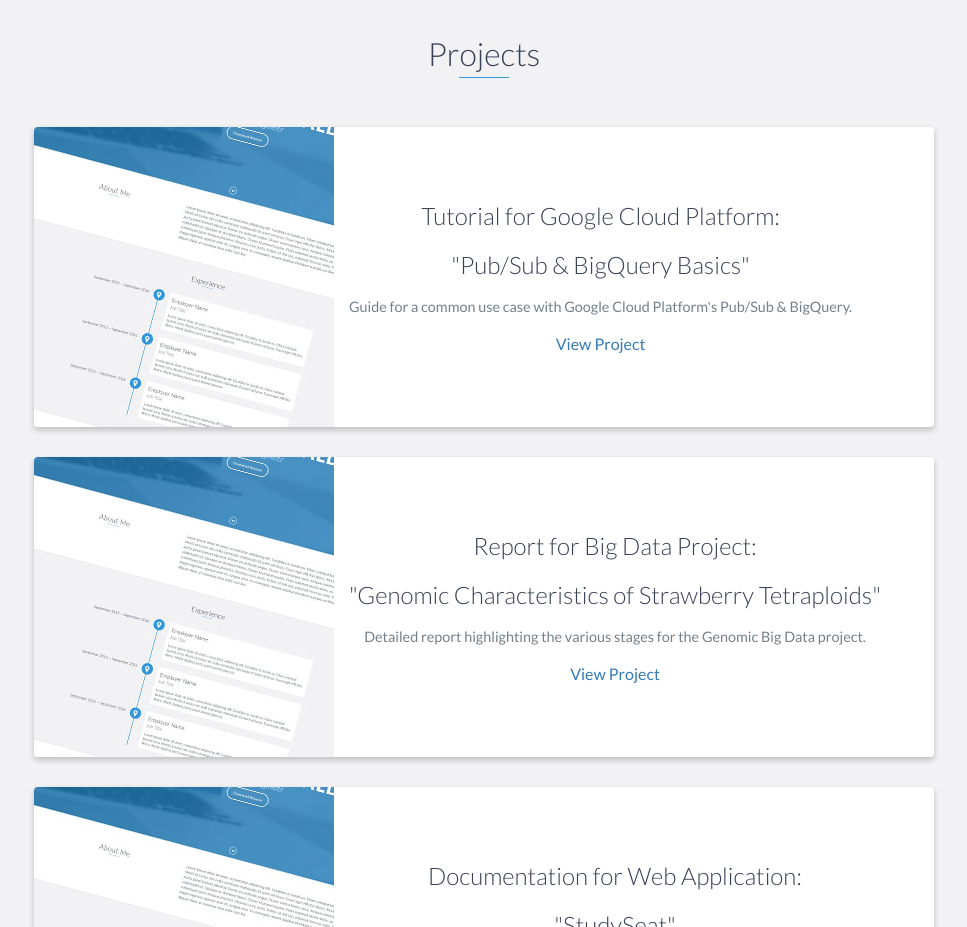
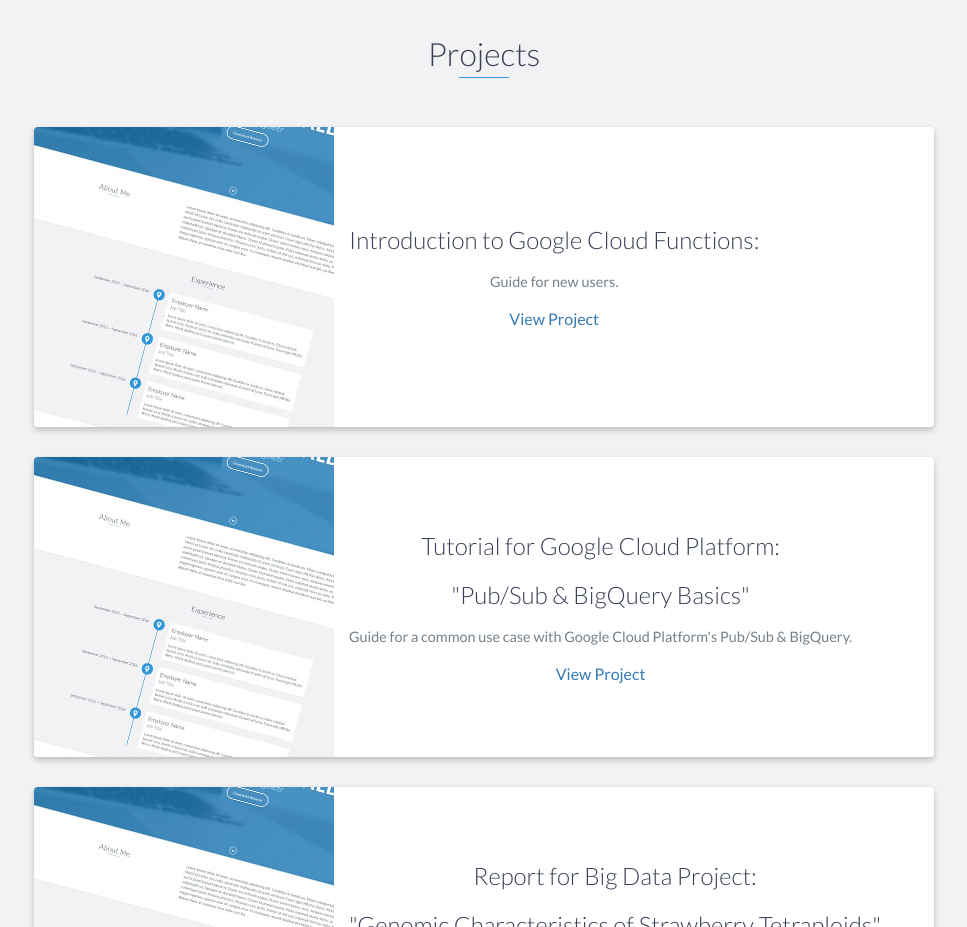
Before and after one commit to JohnYoon13/JohnYoon13.github.io, a website: page index.html in a window 1280 px wide. Shown: the part 2800-3727 px from the top of the page, without its empty margins (156-1123 px from the left). Drawn offline with nearby package versions, Linux system fonts and the light colour scheme.

Commit message:
added cloud functions guide

```diff
--- a/index.html
+++ b/index.html
@@ -148,6 +148,22 @@
         <h2 class="heading">Projects</h2>
         <div class="container">
             <div class="row">
+
+                <div class="project shadow-large">
+                    <div class="project-image">
+                        <img src="images/project.jpg" />
+                    </div>
+                    <!-- End .project-image -->
+                    <div class="project-info">
+                        <h3>Introduction to Google Cloud Functions:</h3>
+                        <p>
+                            Guide for new users.
+                        </p>
+                        <a href="https://github.com/JohnYoon13/cloud-functions/blob/master/cloud_functions_guide.md">View Project</a>
+                    </div>
+                    <!-- End .project-info -->
+                </div>
+
                 <div class="project shadow-large">
                     <div class="project-image">
                         <img src="images/project.jpg" />
```
